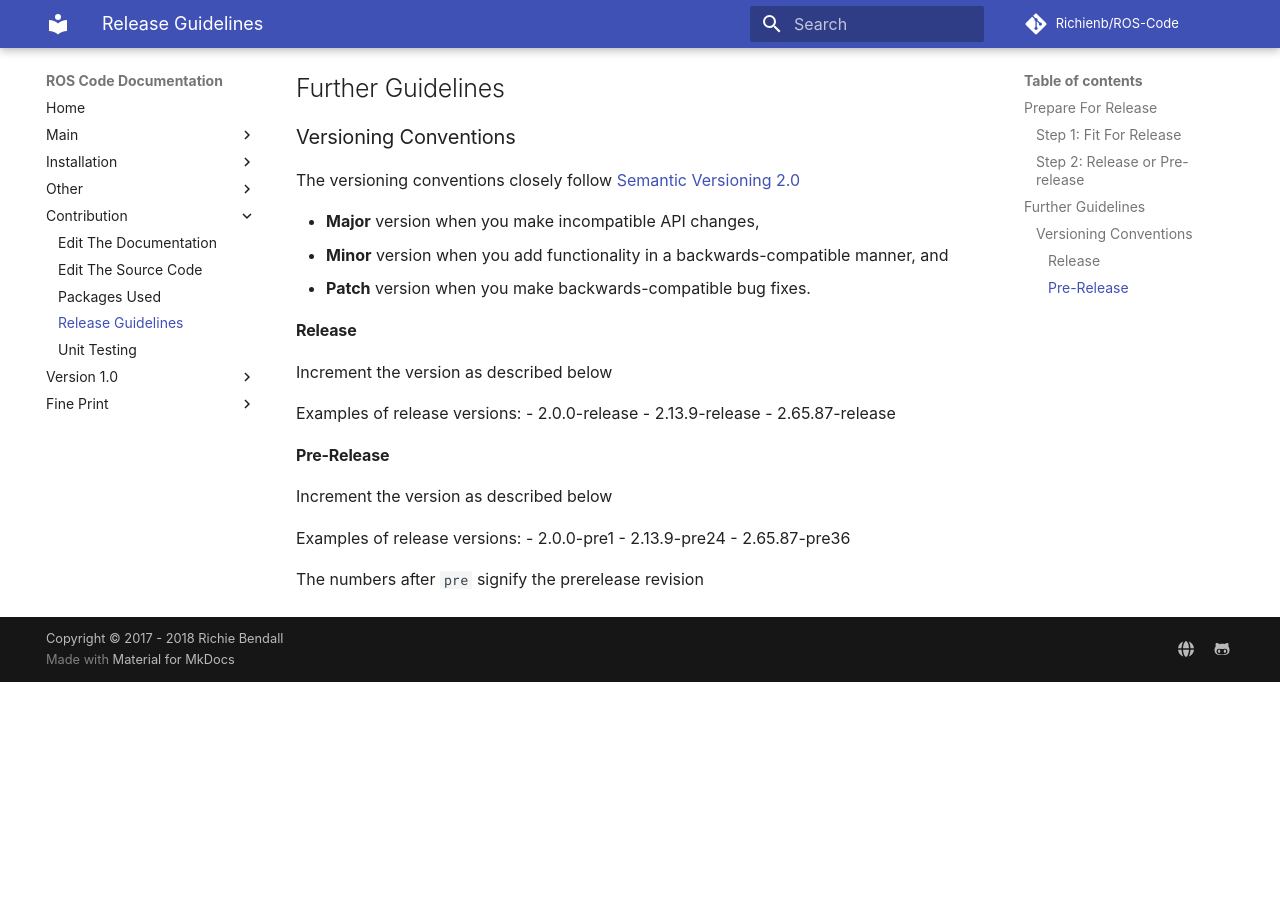
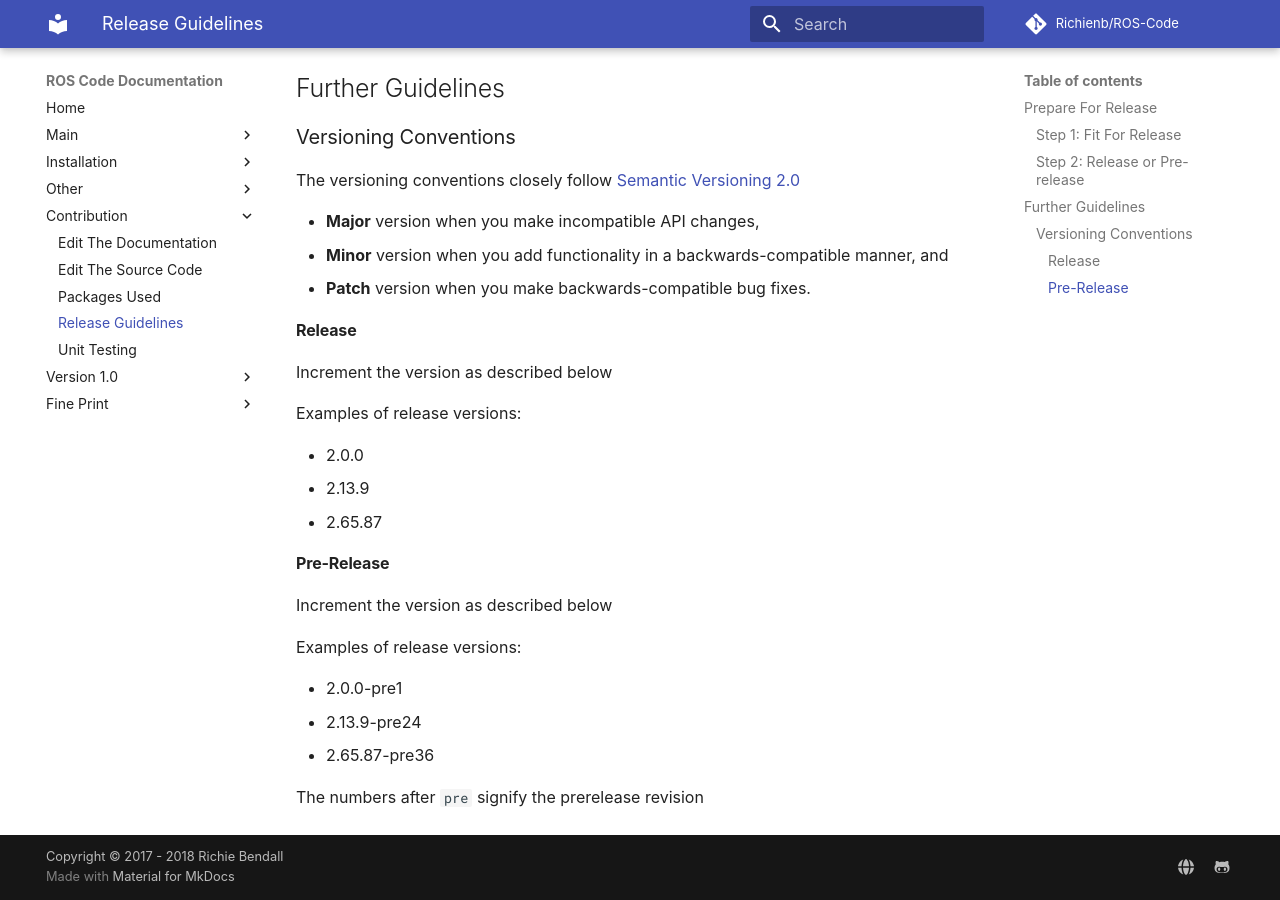
Before and after one commit to Richienb/ROS-Code, an MkDocs documentation site: the page built from docs/release-guidelines.md, in a window 1280 px wide and 900 px high, scrolled down 660 px. Built offline with MkDocs 1.6.1 and Material for MkDocs 9.7.7, drawn with Linux system fonts in a browser that asks for light colours; some web fonts are replaced; comment, search, counter and statistics services are not loaded; old or Windows-style settings are respelled for this version of MkDocs; before the commit the page ends 1342 px from its top, so only the background shows below that.

Commit message:
Fix docs

```diff
--- a/docs/release-guidelines.md
+++ b/docs/release-guidelines.md
@@ -35,15 +35,17 @@ The versioning conventions closely follow [Semantic Versioning 2.0](https://semv
 Increment the version as described below
 
 Examples of release versions:
-- 2.0.0-release
-- 2.13.9-release
-- 2.65.87-release
+
+- 2.0.0
+- 2.13.9
+- 2.65.87
 
 #### Pre-Release
 
 Increment the version as described below
 
 Examples of release versions:
+
 - 2.0.0-pre1
 - 2.13.9-pre24
 - 2.65.87-pre36
```
